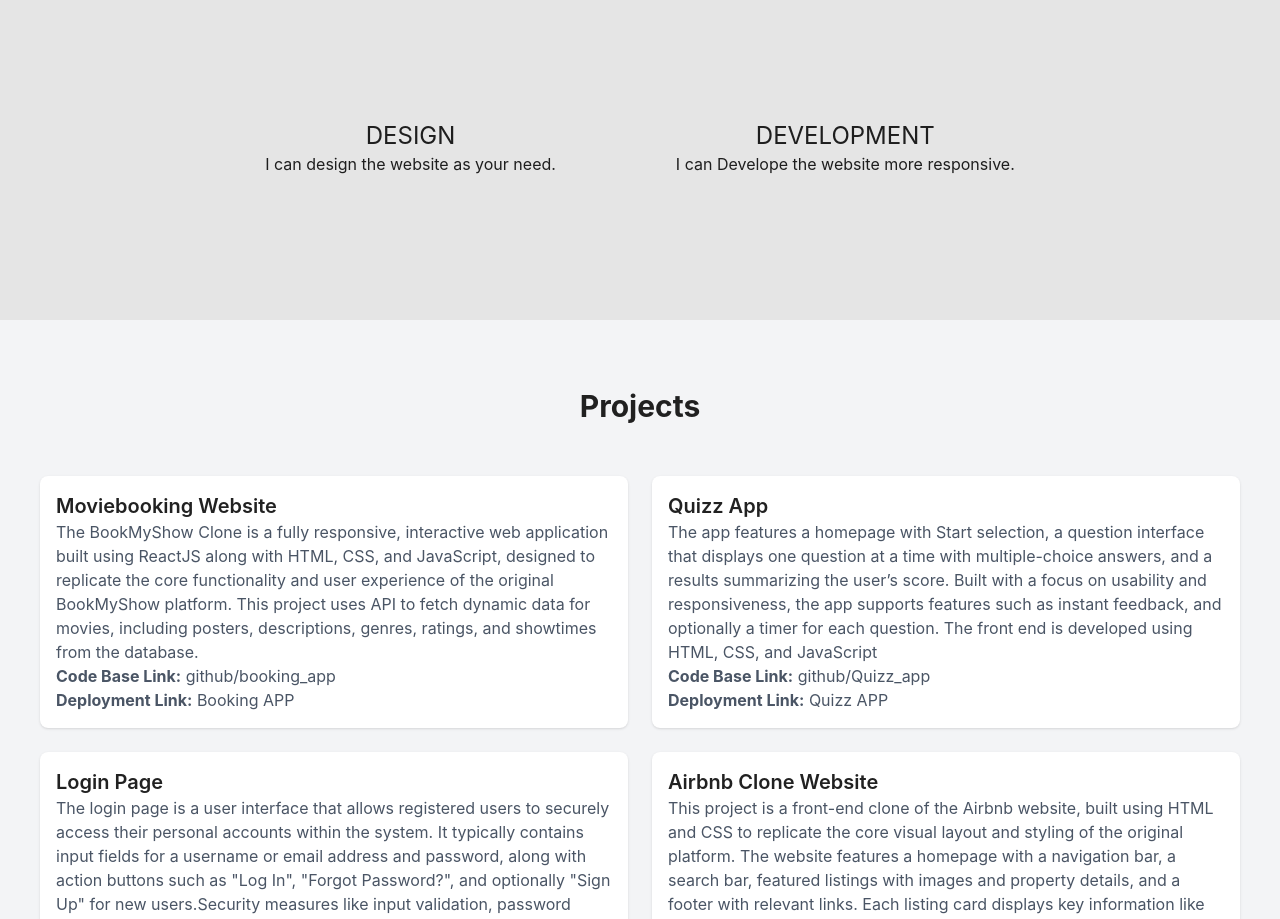
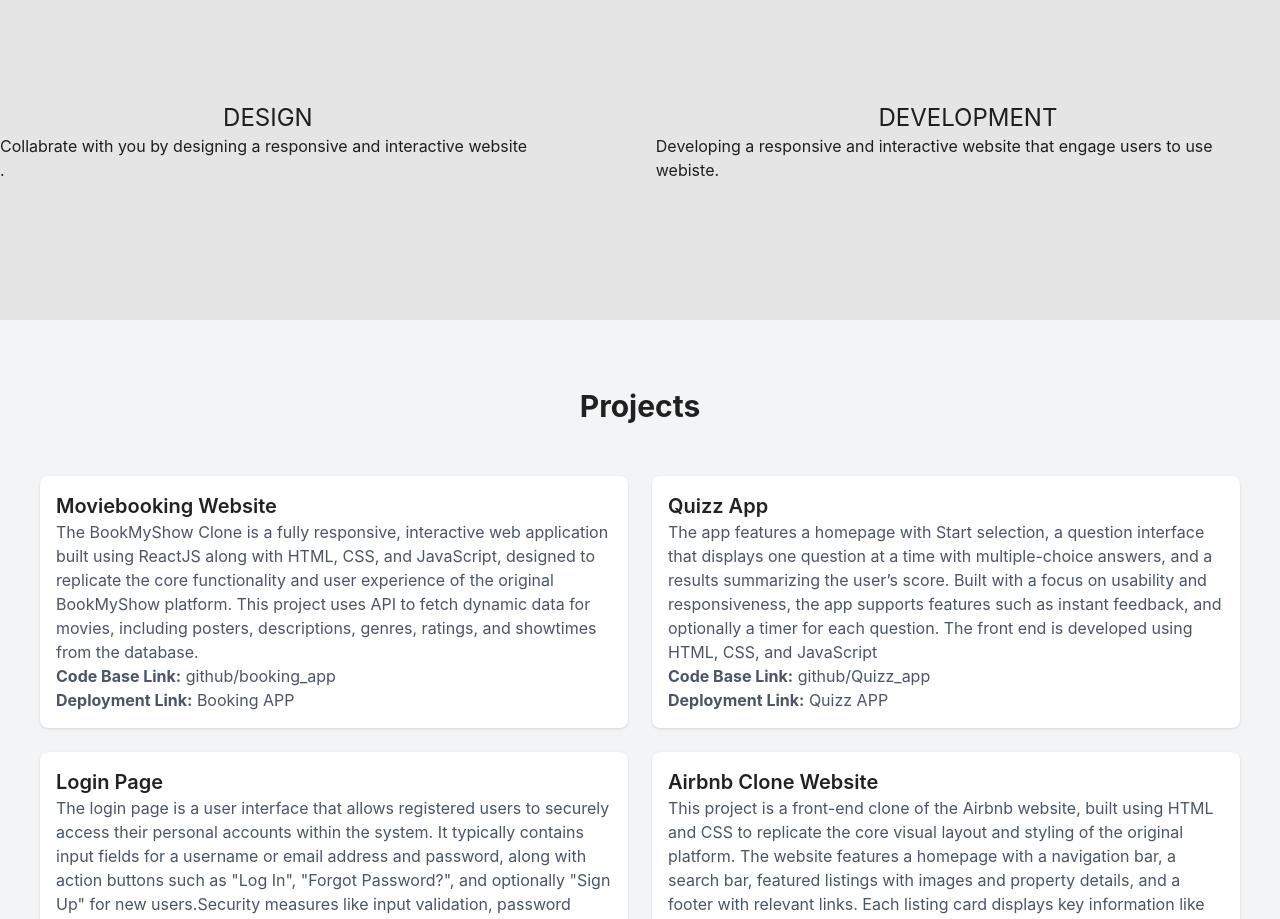
Before and after one commit to Santhoshfebi/my-portfolio, a React (Vite) app: page / in a window 1280 px wide. Shown: the part 1280-2199 px from the top of the page. Built offline with nearby package versions, Linux system fonts and the light colour scheme.

Commit message:
changes in design

```diff
--- a/src/Components/About.jsx
+++ b/src/Components/About.jsx
@@ -12,11 +12,11 @@ const About = () => {
       <div className="des1 flex gap-30 justify-center">
         <section>
         <h1 className='text-center text-2xl'>DESIGN</h1>
-        <p>I can design the website as your need.</p>
+        <p>Collabrate with you by designing a responsive and interactive website .</p>
         </section>
         <section>
         <h1 className='text-center text-2xl'>DEVELOPMENT</h1>
-        <p>I can Develope the website more responsive.</p>
+        <p>Developing a responsive and interactive website that engage users to use webiste.</p>
         </section>
         </div>
     </section>
```
